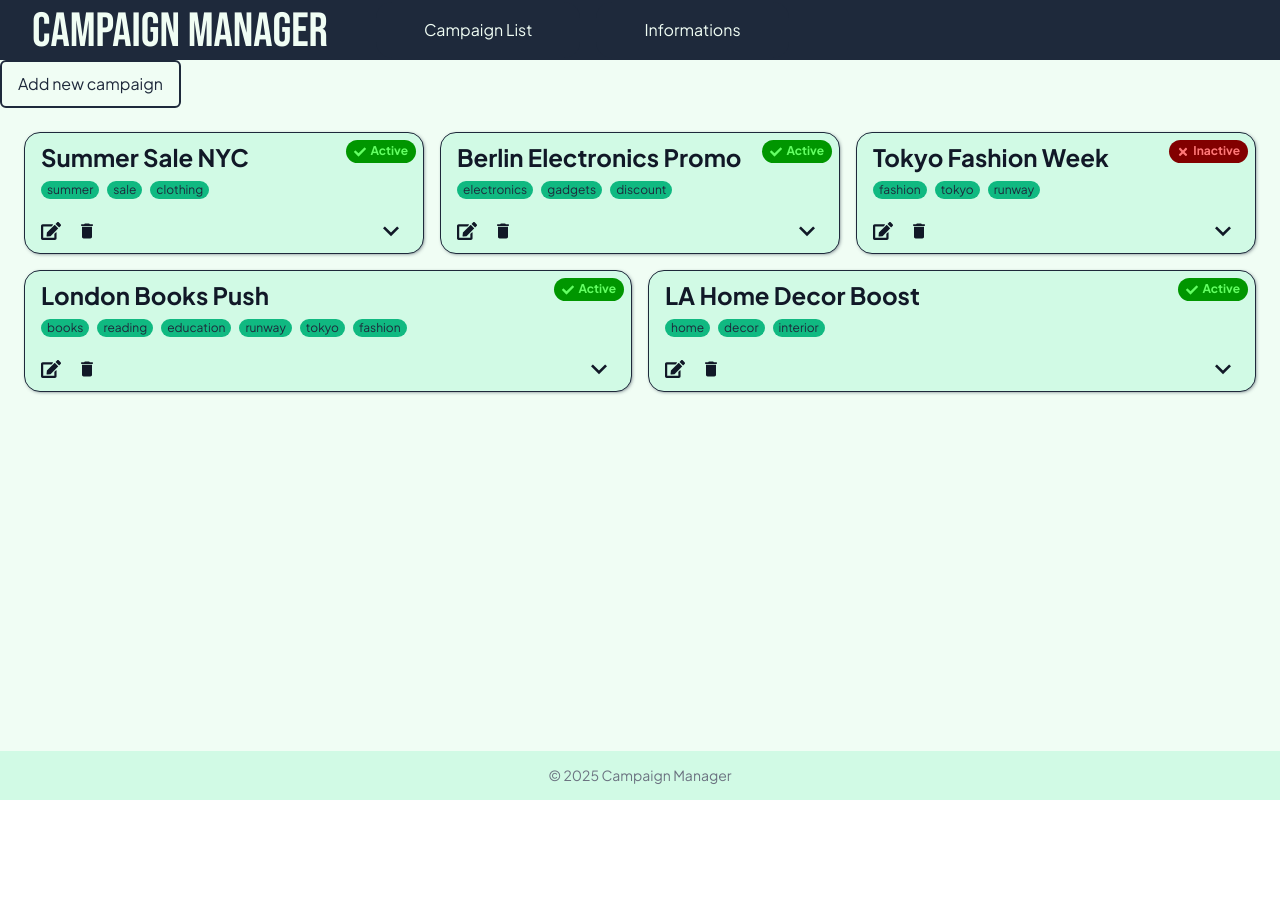
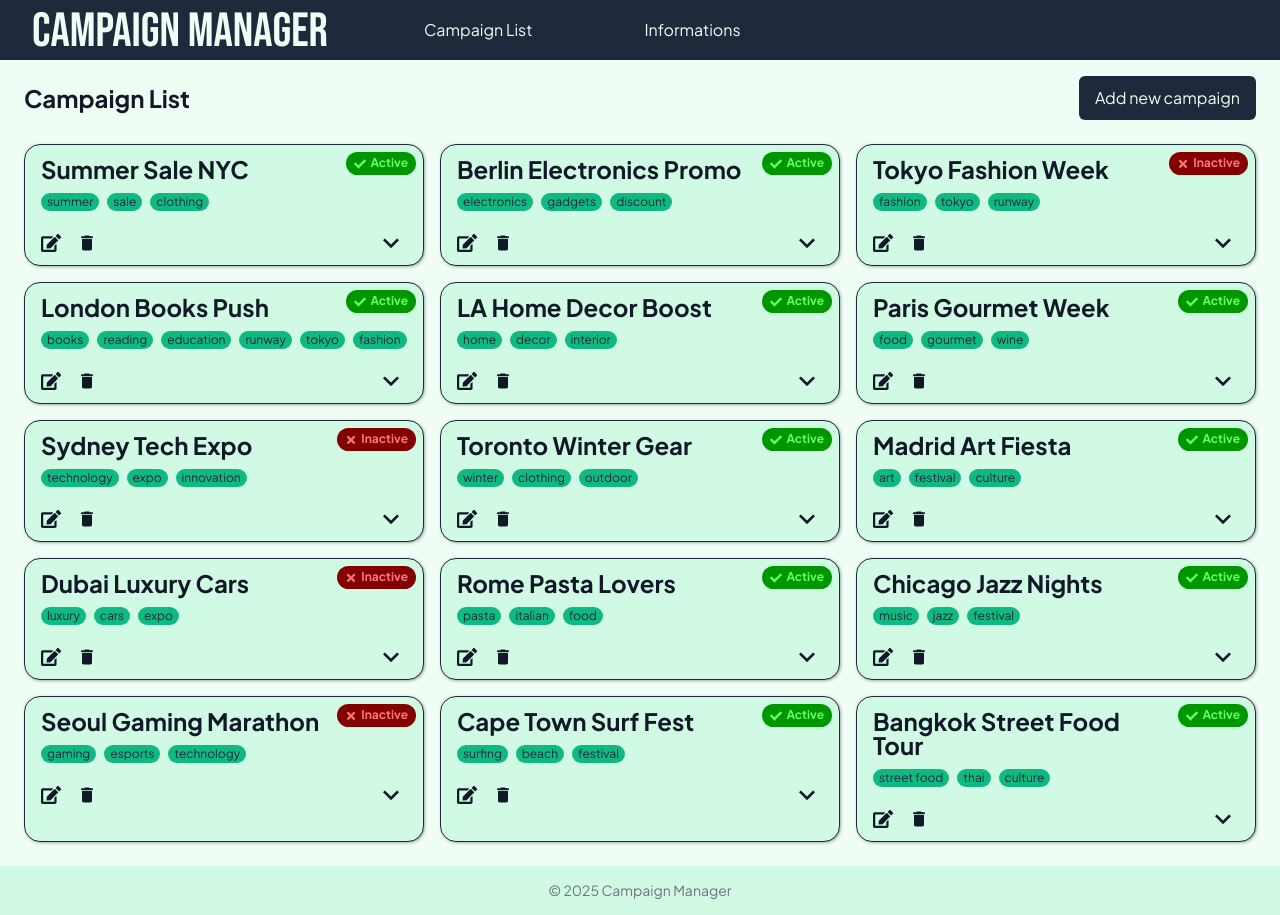
Before and after one commit to zprzemek378/campaign-manager, a React (Vite) app in the folder apps/frontend/: page / in a window 1280 px wide. Before the commit the page ends 800 px from the top, so only its background shows below. Built offline with nearby package versions, Linux system fonts and the light colour scheme.

Commit message:
fix: display cards consistently, add new campaign button position

```diff
--- a/apps/frontend/src/pages/CampaignList/CampaignList.module.scss
+++ b/apps/frontend/src/pages/CampaignList/CampaignList.module.scss
@@ -1,3 +1,15 @@
+.headerWrapper {
+  padding: 1rem 1.5rem 0 1.5rem;
+  display: flex;
+  justify-content: space-between;
+  align-items: center;
+
+  h2 {
+    margin: 0;
+    padding: 0;
+  }
+}
+
 .list {
   display: flex;
   flex-wrap: wrap;
--- a/apps/frontend/src/pages/CampaignList/CampaignList.tsx
+++ b/apps/frontend/src/pages/CampaignList/CampaignList.tsx
@@ -57,6 +57,106 @@ const exampleCampaigns: CampaignType[] = [
     town: "us-la",
     radiusInKm: 30,
   },
+  {
+    id: "1a23bc45-6789-4def-8123-456789abcdef",
+    name: "Paris Gourmet Week",
+    keyWords: ["food", "gourmet", "wine"],
+    bidAmount: 0.8,
+    campaignFund: 180,
+    isActive: true,
+    town: "eu-par",
+    radiusInKm: 12,
+  },
+  {
+    id: "2b34cd56-7890-4abc-9234-567890abcdef",
+    name: "Sydney Tech Expo",
+    keyWords: ["technology", "expo", "innovation"],
+    bidAmount: 1.0,
+    campaignFund: 250,
+    isActive: false,
+    town: "au-syd",
+    radiusInKm: 18,
+  },
+  {
+    id: "3c45de67-8901-4bcd-0345-678901abcdef",
+    name: "Toronto Winter Gear",
+    keyWords: ["winter", "clothing", "outdoor"],
+    bidAmount: 0.55,
+    campaignFund: 130,
+    isActive: true,
+    town: "ca-tor",
+    radiusInKm: 22,
+  },
+  {
+    id: "4d56ef78-9012-4cde-1456-789012abcdef",
+    name: "Madrid Art Fiesta",
+    keyWords: ["art", "festival", "culture"],
+    bidAmount: 0.7,
+    campaignFund: 160,
+    isActive: true,
+    town: "eu-mad",
+    radiusInKm: 14,
+  },
+  {
+    id: "5e67fa89-0123-4def-2567-890123abcdef",
+    name: "Dubai Luxury Cars",
+    keyWords: ["luxury", "cars", "expo"],
+    bidAmount: 1.5,
+    campaignFund: 300,
+    isActive: false,
+    town: "me-dxb",
+    radiusInKm: 25,
+  },
+  {
+    id: "6f78ab90-1234-4fab-3678-901234abcdef",
+    name: "Rome Pasta Lovers",
+    keyWords: ["pasta", "italian", "food"],
+    bidAmount: 0.4,
+    campaignFund: 90,
+    isActive: true,
+    town: "eu-rom",
+    radiusInKm: 10,
+  },
+  {
+    id: "7a89bc01-2345-4cba-4789-012345abcdef",
+    name: "Chicago Jazz Nights",
+    keyWords: ["music", "jazz", "festival"],
+    bidAmount: 0.65,
+    campaignFund: 140,
+    isActive: true,
+    town: "us-chi",
+    radiusInKm: 20,
+  },
+  {
+    id: "8b90cd12-3456-4dab-5890-123456abcdef",
+    name: "Seoul Gaming Marathon",
+    keyWords: ["gaming", "esports", "technology"],
+    bidAmount: 1.3,
+    campaignFund: 220,
+    isActive: false,
+    town: "asia-seo",
+    radiusInKm: 15,
+  },
+  {
+    id: "9c01de23-4567-4ebc-6901-234567abcdef",
+    name: "Cape Town Surf Fest",
+    keyWords: ["surfing", "beach", "festival"],
+    bidAmount: 0.5,
+    campaignFund: 110,
+    isActive: true,
+    town: "af-ct",
+    radiusInKm: 17,
+  },
+  {
+    id: "0d12ef34-5678-4fcd-7012-345678abcdef",
+    name: "Bangkok Street Food Tour",
+    keyWords: ["street food", "thai", "culture"],
+    bidAmount: 0.45,
+    campaignFund: 100,
+    isActive: true,
+    town: "asia-bkk",
+    radiusInKm: 8,
+  },
 ];
 
 const CampaignList = () => {
@@ -66,7 +166,10 @@ const CampaignList = () => {
 
   return (
     <MainLayout>
-      <Button variant="outlined">Add new campaign</Button>
+      <div className={styles.headerWrapper}>
+        <h2>Campaign List</h2>
+        <Button variant="primary">Add new campaign</Button>
+      </div>
       <div className={styles.list}>
         {exampleCampaigns.map((c) => (
           <CampaignCard
--- a/apps/frontend/src/pages/CampaignList/components/CampaignCard/CampaignCard.module.scss
+++ b/apps/frontend/src/pages/CampaignList/components/CampaignCard/CampaignCard.module.scss
@@ -9,7 +9,6 @@
   margin: 0.5rem;
   min-width: 300px;
   flex: 1;
-  height: 100%;
 
   h2 {
     margin: 0.75rem 0;
```
